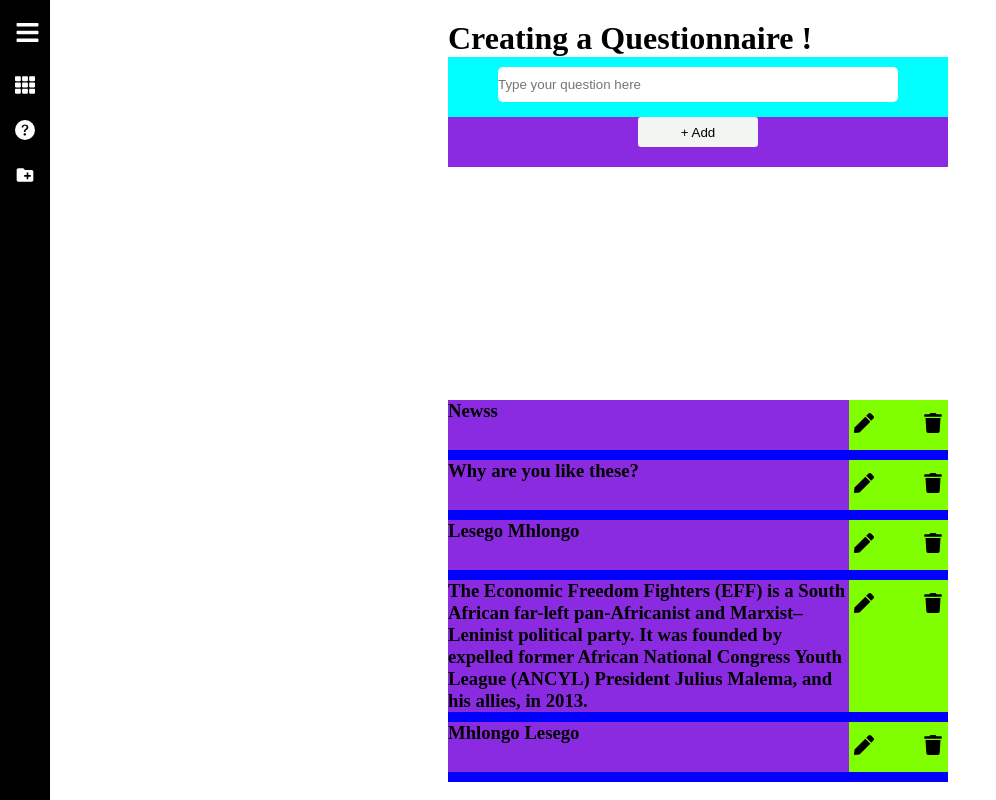
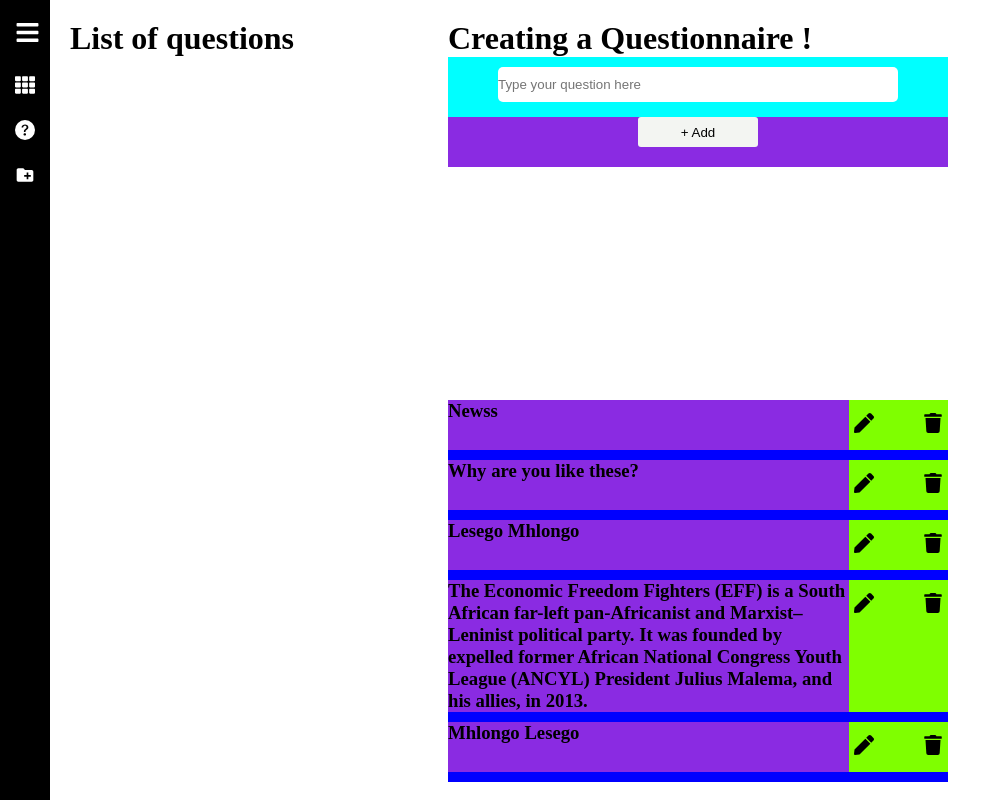
Before and after one commit to LesegoLSG/Questionnaire-React, a React (Create React App) app: page /create in a window 1280 px wide. Shown: the whole page, without its empty margins (0-996 px from the left). Built offline with nearby package versions, Linux system fonts and the light colour scheme; data requests are answered from the project's data file.

Commit message:
Passed a prop to NoQuestion component

```diff
--- a/src/Pages/Create.js
+++ b/src/Pages/Create.js
@@ -121,10 +121,11 @@
 
         <div>
             <Add onAdd={addQuestion}/>
+            <h1> List of questions </h1>
             {questions.length>0 ?(
             <QuestionList questions={questions} onDelete={deleteQuestion} onEdit={OpenModal} />
             ) : (
-                <NoQuestion/>
+                <NoQuestion noQuestion="Kindly add a question above"/>
             )}
 
             {modalOpen &&
```
